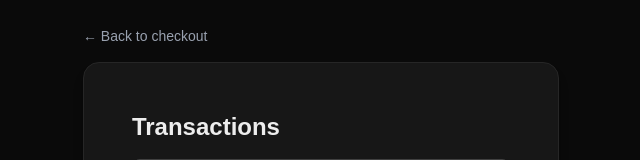
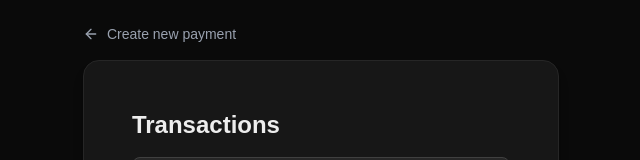
Before and after one commit to ahmedosama0038/payflow, a Next.js app: page /dashboard in a window 1280 px wide. Shown: the top 160 px of the page, without its empty margins (319-959 px from the left). Built offline with nearby package versions, Linux system fonts and the light colour scheme.

Commit message:
Add icons, loading, error, metadata

```diff
--- a/package.json
+++ b/package.json
@@ -7,13 +7,14 @@
     "build": "next build",
     "start": "next start",
     "lint": "eslint",
-     "test": "jest"
+    "test": "jest"
   },
   "dependencies": {
     "@hookform/resolvers": "^5.9.1",
     "@reduxjs/toolkit": "^2.13.0",
     "@tanstack/react-query": "^5.104.4",
     "axios": "^1.20.0",
+    "lucide-react": "^1.62.0",
     "next": "16.4.2",
     "react": "19.3.0",
     "react-dom": "19.3.0",
--- a/src/app/components/CardForm.tsx
+++ b/src/app/components/CardForm.tsx
@@ -1,4 +1,5 @@
 "use client";
+import { CheckCircle2, Lock, XCircle } from "lucide-react";
 import { useForm } from "react-hook-form";
 import { zodResolver } from "@hookform/resolvers/zod";
 import { CardSchema, type CardFormData } from "../lib/cardSchema";
@@ -26,9 +27,9 @@ export default function CardForm({ amount }: { amount: number }) {
   if (mutation.isSuccess) {
     return (
       <div className="fade-up flex flex-col items-center gap-3 py-6 text-center">
-        <div className="flex h-14 w-14 items-center justify-center rounded-full bg-green-500/20 text-3xl text-green-400">
-          ✓
-        </div>
+        <div className="flex h-14 w-14 items-center justify-center rounded-full bg-green-500/20 text-green-400">
+  <CheckCircle2 className="h-8 w-8" />
+</div>
         <p className="text-xl font-semibold text-green-400">
           Payment successful!
         </p>
@@ -40,10 +41,11 @@ export default function CardForm({ amount }: { amount: number }) {
   return (
     <form onSubmit={handleSubmit(onSubmit)} className="flex flex-col gap-3">
       {mutation.isError && (
-        <p className="rounded-lg bg-red-500/10 border border-red-500/30 px-4 py-3 text-sm text-red-400">
-          Payment failed. Please try again.
-        </p>
-      )}
+  <div className="flex items-center gap-2 rounded-lg bg-red-500/10 p-3 text-sm text-red-400">
+    <XCircle className="h-5 w-5 shrink-0" />
+    <span>Payment failed. Please try another card.</span>
+  </div>
+)}
       <input
         {...register("cardNumber")}
         placeholder="Card number"
@@ -74,7 +76,6 @@ export default function CardForm({ amount }: { amount: number }) {
           )}
         </div>
       </div>
-
       <button
         type="submit"
         disabled={mutation.isPending}
@@ -86,7 +87,10 @@ export default function CardForm({ amount }: { amount: number }) {
             Processing...
           </span>
         ) : (
-          "Pay"
+          <span className="flex items-center justify-center gap-2">
+            <Lock className="h-4 w-4" />
+            Pay
+          </span>
         )}
       </button>
     </form>
--- a/src/app/dashboard/page.tsx
+++ b/src/app/dashboard/page.tsx
@@ -1,12 +1,13 @@
 import TransactionsTable from "../components/TransactionsTable";
 import Link from "next/link";
-
+import { ArrowLeft } from "lucide-react";
 export default function DashboardPage() {
   return (
    <main className="mx-auto max-w-4xl p-3 sm:p-6">
-      <Link href="/" className="mb-4 inline-block text-sm text-gray-400 hover:text-white">
-        ← Back to checkout
-      </Link>
+    <Link href="/create" className="mb-4 inline-flex items-center gap-2 text-sm text-gray-400 hover:text-white">
+  <ArrowLeft className="h-4 w-4" />
+  Create new payment
+</Link>
      <div className="overflow-hidden rounded-2xl border border-neutral-800 bg-neutral-900 p-3 sm:p-6 shadow-lg">
         <TransactionsTable />
       </div>
```
Also changed, not shown: 1 other file (tests, documents, lock files or other folders).
